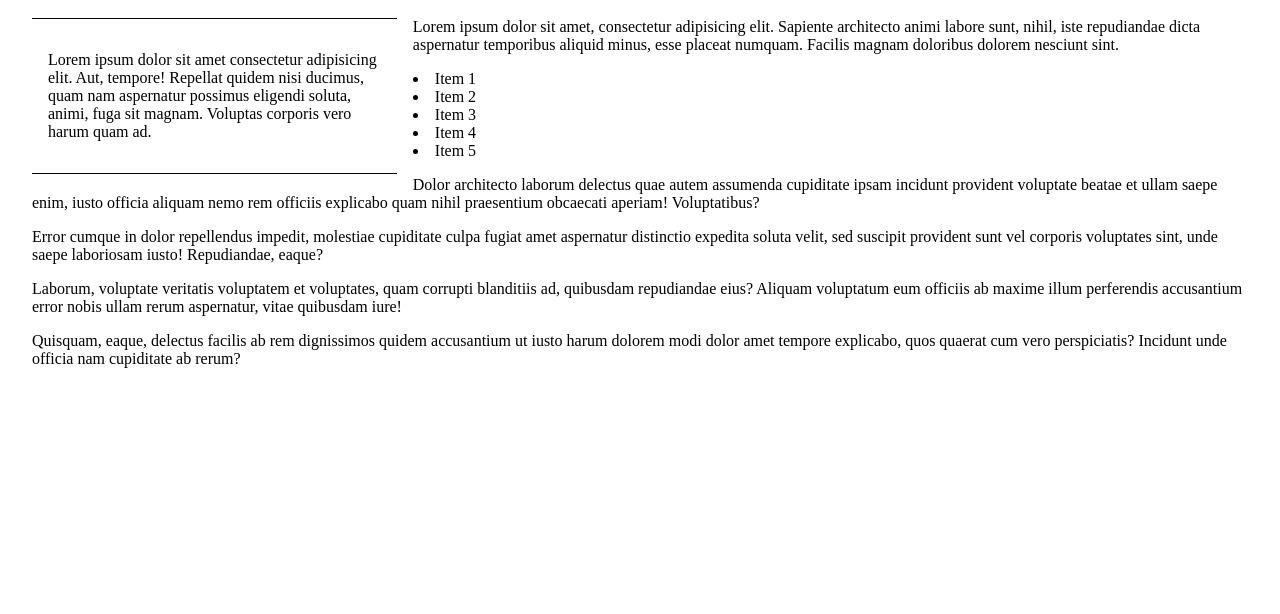
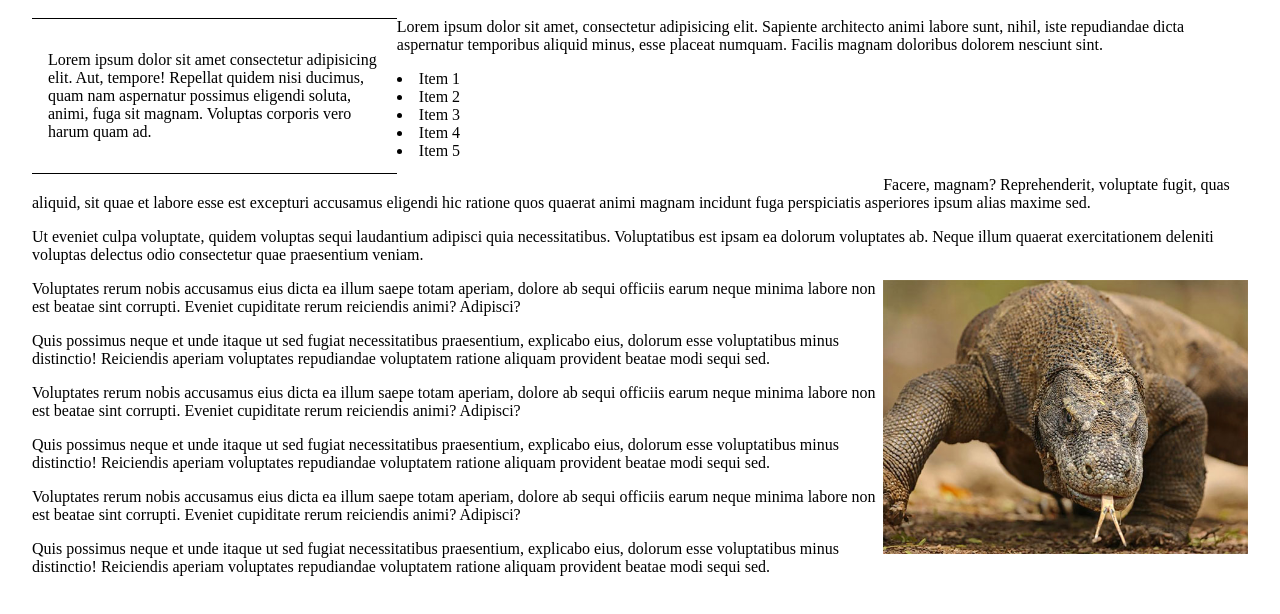
Before and after one commit to indian705/paginas_web_css, a plain HTML site: page 04_Flujo/index.html in a window 1280 px wide. Shown: the part 72-686 px from the top of the page. Drawn offline with Linux system fonts and the light colour scheme.

Commit message:
Visibilidad imágenes

```diff
--- a/04_Flujo/index.html
+++ b/04_Flujo/index.html
@@ -19,12 +19,20 @@
                 <li>Item 3</li>
                 <li>Item 4</li>
                 <li>Item 5</li>
-            </ul>
+        </ul>
+        <div class="clearfix"></div>
 
-        <p>Dolor architecto laborum delectus quae autem assumenda cupiditate ipsam incidunt provident voluptate beatae et ullam saepe enim, iusto officia aliquam nemo rem officiis explicabo quam nihil praesentium obcaecati aperiam! Voluptatibus?</p>
-        <p>Error cumque in dolor repellendus impedit, molestiae cupiditate culpa fugiat amet aspernatur distinctio expedita soluta velit, sed suscipit provident sunt vel corporis voluptates sint, unde saepe laboriosam iusto! Repudiandae, eaque?</p>
-        <p>Laborum, voluptate veritatis voluptatem et voluptates, quam corrupti blanditiis ad, quibusdam repudiandae eius? Aliquam voluptatum eum officiis ab maxime illum perferendis accusantium error nobis ullam rerum aspernatur, vitae quibusdam iure!</p>
-        <p>Quisquam, eaque, delectus facilis ab rem dignissimos quidem accusantium ut iusto harum dolorem modi dolor amet tempore explicabo, quos quaerat cum vero perspiciatis? Incidunt unde officia nam cupiditate ab rerum?</p>
-    </section>
+        <p>Facere, magnam? Reprehenderit, voluptate fugit, quas aliquid, sit quae et labore esse est excepturi accusamus eligendi hic ratione quos quaerat animi magnam incidunt fuga perspiciatis asperiores ipsum alias maxime sed.</p>
+        <p>Ut eveniet culpa voluptate, quidem voluptas sequi laudantium adipisci quia necessitatibus. Voluptatibus est ipsam ea dolorum voluptates ab. Neque illum quaerat exercitationem deleniti voluptas delectus odio consectetur quae praesentium veniam.</p>
+        <div class="img-wrapper">
+            <img src="./assets/komodo.jpg" alt="Dragón...">
+        </div>
+        <p>Voluptates rerum nobis accusamus eius dicta ea illum saepe totam aperiam, dolore ab sequi officiis earum neque minima labore non est beatae sint corrupti. Eveniet cupiditate rerum reiciendis animi? Adipisci?</p>
+        <p>Quis possimus neque et unde itaque ut sed fugiat necessitatibus praesentium, explicabo eius, dolorum esse voluptatibus minus distinctio! Reiciendis aperiam voluptates repudiandae voluptatem ratione aliquam provident beatae modi sequi sed.</p>
+        <p>Voluptates rerum nobis accusamus eius dicta ea illum saepe totam aperiam, dolore ab sequi officiis earum neque minima labore non est beatae sint corrupti. Eveniet cupiditate rerum reiciendis animi? Adipisci?</p>
+        <p>Quis possimus neque et unde itaque ut sed fugiat necessitatibus praesentium, explicabo eius, dolorum esse voluptatibus minus distinctio! Reiciendis aperiam voluptates repudiandae voluptatem ratione aliquam provident beatae modi sequi sed.</p>
+        <p>Voluptates rerum nobis accusamus eius dicta ea illum saepe totam aperiam, dolore ab sequi officiis earum neque minima labore non est beatae sint corrupti. Eveniet cupiditate rerum reiciendis animi? Adipisci?</p>
+        <p>Quis possimus neque et unde itaque ut sed fugiat necessitatibus praesentium, explicabo eius, dolorum esse voluptatibus minus distinctio! Reiciendis aperiam voluptates repudiandae voluptatem ratione aliquam provident beatae modi sequi sed.</p>
+ </section>
 </body>
 </html>
--- a/04_Flujo/style.css
+++ b/04_Flujo/style.css
@@ -1,19 +1,40 @@
 * {
-    box-sizing: border-box;
+    box-sizing: border-box
 }
 body {
     margin: 2rem;
 }
-div {
+div:nth-of-type(1) {
     width: 30%;
     padding: 1rem;
     border-top: 1px solid;
     border-bottom: 1px solid;
     float: left;
-    margin-right: 1rem;
+    padding-right: 1rem;
     margin-bottom: 1rem;
 }
 
+div:nth-of-type(2) {
+    width: 70%;
+    float: left;
+    padding-left: 1rem;
+
+}
+
+.clearfix {
+    clear: both;
+}
+
 ul {
-   list-style-position: inside;
+    list-style-position: inside;
 }
+
+.img-wrapper {
+    width: 30%;
+    max-width: 600px;
+    float: right;
+}
+
+img {
+    width: 100%;
+}
--- /dev/null
+++ b/05_Cajas/css/basic.css
@@ -0,0 +1,25 @@
+body{
+    padding: 0;
+    margin:0;
+}
+
+p {
+    padding: 1rem;
+    margin:1rem;
+    width:40%;
+    border: 0.1rem solid;
+    background-color: aquamarine
+}
+
+span {
+    /* border:0.1rem solid; */
+    margin: 1rem;
+    padding: 1rem;
+    background-color:red;
+}
+
+div p{
+    width:30%;
+    height: 5rem;
+    overflow:auto
+}
--- /dev/null
+++ b/05_Cajas/css/espacios_calc.css
@@ -0,0 +1,38 @@
+/* Reset */
+
+* {
+    box-sizing: border-box
+}
+
+body {
+    margin:5%;
+}
+
+p {
+    margin:0;
+    padding:0;
+}
+
+/* Layout */
+
+p {
+    width:calc(94%/4);
+    /* Otra opción width:calc(calc(100%-calc(2%*3))/4)  */
+    float: left;
+    padding:1.5rem;
+
+}
+
+p:not(:last-child) {
+    margin-right: 2%;
+}
+
+p:nth-child(odd) {
+    background-color: aquamarine;
+    border: 1px solid green
+}
+
+p:nth-child(even) {
+    background-color: orange;
+    border: 1px solid red;
+}
--- /dev/null
+++ b/05_Cajas/css/espacios_inb.css
@@ -0,0 +1,73 @@
+/* Reset */
+
+* {
+    box-sizing: border-box
+}
+
+body {
+    margin:5%;
+}
+
+p {
+    margin:0;
+    padding:0;
+}
+
+/* Layout */
+
+p {
+    width:22%;
+    padding:1.5rem;
+
+}
+
+p:not(:last-child) {
+    margin-right: 3%;
+}
+
+p:nth-child(odd) {
+    background-color: aquamarine;
+    border: 1px solid green
+}
+
+p:nth-child(even) {
+    background-color: orange;
+    border: 1px solid red;
+}
+
+section {
+    margin-top: 2rem;
+    margin-bottom: 2rem;
+    background-color: crimson;
+    border:2px solid;
+    /* overflow: auto; */
+}
+
+section::after{
+    content:"";
+    display:block;
+    clear:both;
+  }
+
+section.inline-block p{
+    display:inline-block;
+    vertical-align: middle;
+
+}
+
+section.float p{
+    float: left;
+}
+
+.clearfix {
+    clear:both;
+}
+
+span {
+    font-size:3rem;
+}
+
+blockquote{
+    color: bisque;
+    font-weight: 900;
+}
--- /dev/null
+++ b/06_Visibilidad/style.css
@@ -0,0 +1,30 @@
+* {
+    box-sizing: border-box;
+}
+
+body {
+    margin:2rem;
+}
+
+section div {
+
+    float:left;
+}
+
+section div.text-wrap{
+    width:60%;
+}
+
+section div.img-wrap{
+    width:40;
+    padding:2rem;
+}
+
+img {
+    width:50%;
+    visibility: hidden;
+  }
+
+div.wrap:hover img{
+   visibility: visible;
+}
```
Also changed, not shown: 05_Cajas/basic.html (added, +16 -0 lines), 05_Cajas/espacios_calc.html (added, +17 -0 lines), 05_Cajas/espacios_inb.html (added, +34 -0 lines), 06_Visibilidad/index.html (added, +25 -0 lines), 04_Flujo/assets/komodo.jpg (added), 06_Visibilidad/assets/cantabr.jpg (added).
